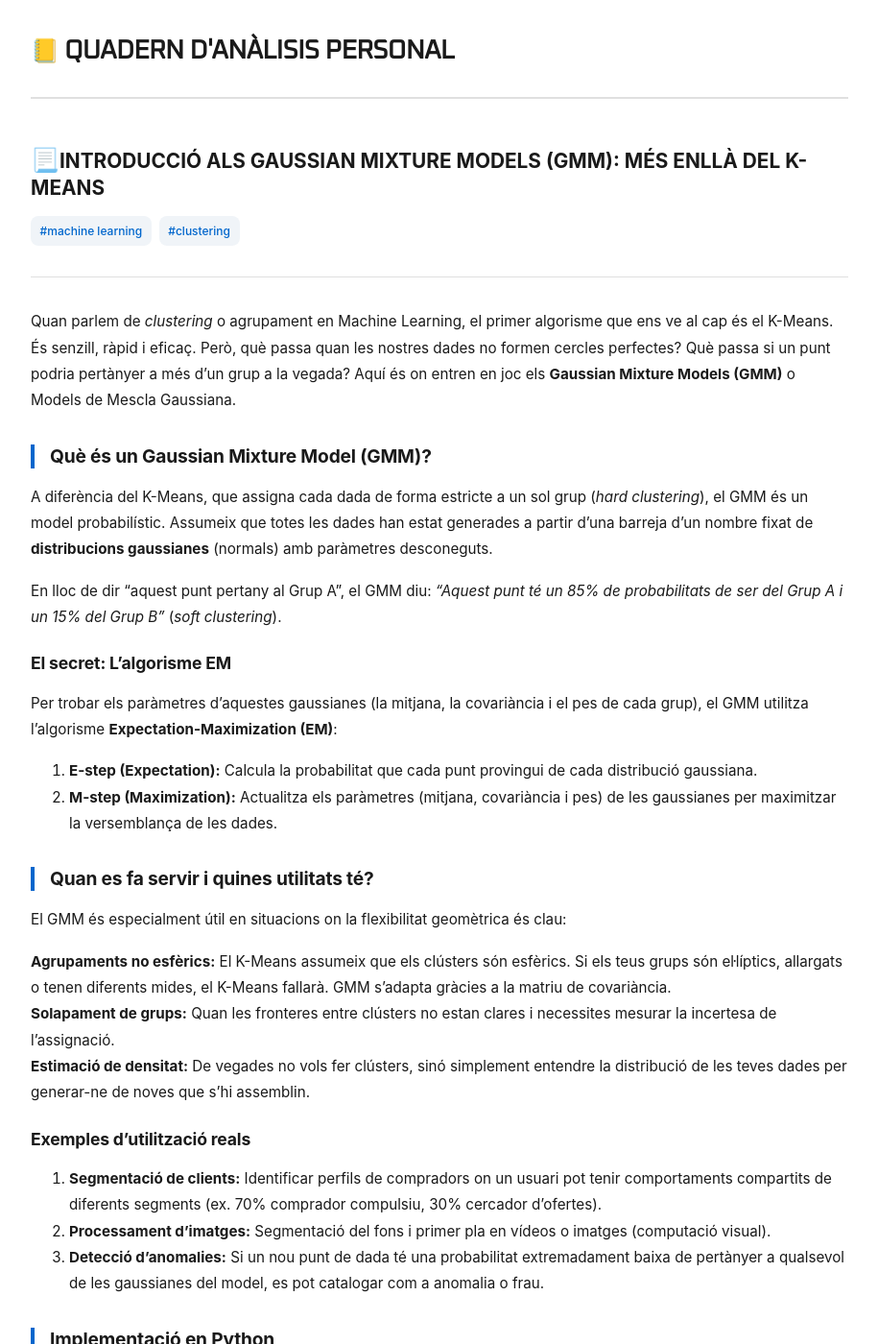
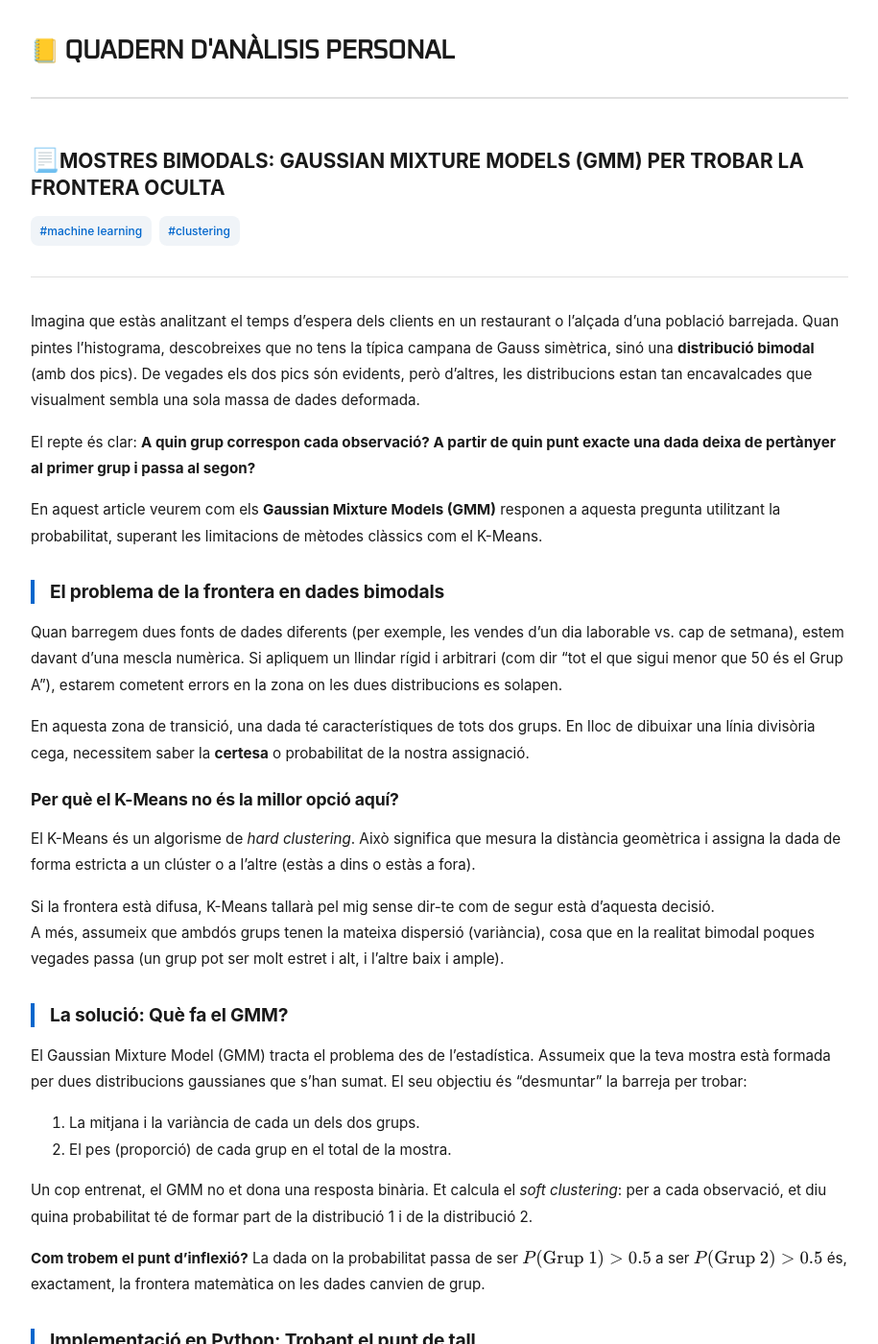
Before and after one commit to alberthr/alberthr.github.io, a Jekyll site: the page built from _posts/2026-06-21-gmm-mostres-distribucions.md, in a window 1280 px wide and 1400 px high. Shown: the whole window at 96% size, without its empty margins (182-1097 px from the left). Built offline with Jekyll 4.4.1, drawn with Linux system fonts in a browser that asks for light colours; comment, search, counter and statistics services are not loaded; some of the changed text lies outside the part shown.

Commit message:
Actualitza títol i contingut sobre GMM i mostres bimodals
Actualitzat el títol i el contingut per centrar-se en les mostres bimodals i la seva aplicació en Gaussian Mixture Models (GMM). S'han afegit exemples d'implementació en Python i R, així com una discussió sobre les limitacions del K-Means.

````diff
--- a/_posts/2026-06-21-gmm-mostres-distribucions.md
+++ b/_posts/2026-06-21-gmm-mostres-distribucions.md
@@ -1,74 +1,80 @@
 ---
 layout: post
-title: "Introducció als Gaussian Mixture Models (GMM): Més enllà del K-Means"
+title: "Mostres bimodals: Gaussian Mixture Models (GMM) per trobar la frontera oculta"
 tags:
   - machine learning
   - clustering
 ---
 
-Quan parlem de *clustering* o agrupament en Machine Learning, el primer algorisme que ens ve al cap és el K-Means. És senzill, ràpid i eficaç. Però, què passa quan les nostres dades no formen cercles perfectes? Què passa si un punt podria pertànyer a més d'un grup a la vegada? Aquí és on entren en joc els **Gaussian Mixture Models (GMM)** o Models de Mescla Gaussiana.
+Imagina que estàs analitzant el temps d'espera dels  clients en un restaurant o l'alçada d'una població barrejada. Quan pintes l'histograma, descobreixes que no tens la típica campana de Gauss simètrica, sinó una **distribució bimodal** (amb dos pics). De vegades els dos pics són evidents, però d'altres, les distribucions estan tan encavalcades que visualment sembla una sola massa de dades deformada.
 
-## Què és un Gaussian Mixture Model (GMM)?
+El repte és clar: **A quin grup correspon cada observació? A partir de quin punt exacte una dada deixa de pertànyer al primer grup i passa al segon?**
 
-A diferència del K-Means, que assigna cada dada de forma estricte a un sol grup (*hard clustering*), el GMM és un model probabilístic. Assumeix que totes les dades han estat generades a partir d'una barreja d'un nombre fixat de **distribucions gaussianes** (normals) amb paràmetres desconeguts.
-
-En lloc de dir "aquest punt pertany al Grup A", el GMM diu: *"Aquest punt té un 85% de probabilitats de ser del Grup A i un 15% del Grup B"* (*soft clustering*).
-
-### El secret: L'algorisme EM
-
-Per trobar els paràmetres d'aquestes gaussianes (la mitjana, la covariància i el pes de cada grup), el GMM utilitza l'algorisme **Expectation-Maximization (EM)**:
-1. **E-step (Expectation):** Calcula la probabilitat que cada punt provingui de cada distribució gaussiana.
-2. **M-step (Maximization):** Actualitza els paràmetres (mitjana, covariància i pes) de les gaussianes per maximitzar la versemblança de les dades.
+En aquest article veurem com els **Gaussian Mixture Models (GMM)** responen a aquesta pregunta utilitzant la probabilitat, superant les limitacions de mètodes clàssics com el K-Means.
 
 
-## Quan es fa servir i quines utilitats té?
+## El problema de la frontera en dades bimodals
 
-El GMM és especialment útil en situacions on la flexibilitat geomètrica és clau:
+Quan barregem dues fonts de dades diferents (per exemple, les vendes d'un dia laborable vs. cap de setmana), estem davant d'una mescla numèrica. Si apliquem un llindar rígid i arbitrari (com dir "tot el que sigui menor que 50 és el Grup A"), estarem cometent errors en la zona on les dues distribucions es solapen.
 
-* **Agrupaments no esfèrics:** El K-Means assumeix que els clústers són esfèrics. Si els teus grups són el·líptics, allargats o tenen diferents mides, el K-Means fallarà. GMM s'adapta gràcies a la matriu de covariància.
-* **Solapament de grups:** Quan les fronteres entre clústers no estan clares i necessites mesurar la incertesa de l'assignació.
-* **Estimació de densitat:** De vegades no vols fer clústers, sinó simplement entendre la distribució de les teves dades per generar-ne de noves que s'hi assemblin.
+En aquesta zona de transició, una dada té característiques de tots dos grups. En lloc de dibuixar una línia divisòria cega, necessitem saber la **certesa** o probabilitat de la nostra assignació.
 
-### Exemples d'utilització reals
-
-1. **Segmentació de clients:** Identificar perfils de compradors on un usuari pot tenir comportaments compartits de diferents segments (ex. 70% comprador compulsiu, 30% cercador d'ofertes).
-2. **Processament d'imatges:** Segmentació del fons i primer pla en vídeos o imatges (computació visual).
-3. **Detecció d'anomalies:** Si un nou punt de dada té una probabilitat extremadament baixa de pertànyer a qualsevol de les gaussianes del model, es pot catalogar com a anomalia o frau.
+### Per què el K-Means no és la millor opció aquí?
+El K-Means és un algorisme de *hard clustering*. Això significa que mesura la distància geomètrica i assigna la dada de forma estricta a un clúster o a l'altre (estàs a dins o estàs a fora).
+* Si la frontera està difusa, K-Means tallarà pel mig sense dir-te com de segur està d'aquesta decisió.
+* A més, assumeix que ambdós grups tenen la mateixa dispersió (variància), cosa que en la realitat bimodal poques vegades passa (un grup pot ser molt estret i alt, i l'altre baix i ample).
 
 
-## Implementació en Python
+## La solució: Què fa el GMM?
 
-A Python, la llibreria per excel·lència és `scikit-learn`. Podem utilitzar la classe `GaussianMixture`.
+El Gaussian Mixture Model (GMM) tracta el problema des de l'estadística. Assumeix que la teva mostra està formada per dues distribucions gaussianes que s'han sumat. El seu objectiu és "desmuntar" la barreja per trobar:
+1. La mitjana i la variància de cada un dels dos grups.
+2. El pes (proporció) de cada grup en el total de la mostra.
+
+Un cop entrenat, el GMM no et dona una resposta binària. Et calcula el *soft clustering*: per a cada observació, et diu quina probabilitat té de formar part de la distribució 1 i de la distribució 2.
+
+**Com trobem el punt d'inflexió?** La dada on la probabilitat passa de ser $P(\text{Grup 1}) > 0.5$ a ser $P(\text{Grup 2}) > 0.5$ és, exactament, la frontera matemàtica on les dades canvien de grup.
+
+
+## Implementació en Python: Trobant el punt de tall
+
+Anem a simular una distribució bimodal encavalcada i a utilitzar `scikit-learn` per trobar a quin grup pertany cada dada i determinar on es creuen les probabilitats.
 
 ```python
 import numpy as np
 import matplotlib.pyplot as plt
 from sklearn.mixture import GaussianMixture
-from sklearn.datasets import make_blobs
 
-# 1. Generar dades d'exemple de forma el·líptica
-X, _ = make_blobs(n_samples=300, centers=3, cluster_std=1.0, random_state=42)
-transformation = [[0.6, -0.6], [-0.4, 0.8]]
-X_aniso = np.dot(X, transformation)  # Estirem les dades
+# 1. Simulem una mostra bimodal (dues poblacions solapades)
+np.random.seed(42)
+grup_1 = np.random.normal(loc=20, scale=3, size=400)  # Mitjana 20
+grup_2 = np.random.normal(loc=28, scale=5, size=600)  # Mitjana 28 (més dispers)
+dades = np.concatenate([grup_1, grup_2]).reshape(-1, 1)
 
-# 2. Entrenar el model GMM
-# Triem 3 components (clústers)
-gmm = GaussianMixture(n_components=3, covariance_type='full', random_state=42)
-gmm.fit(X_aniso)
+# 2. Ajustem el GMM amb 2 components
+gmm = GaussianMixture(n_components=2, random_state=42)
+gmm.fit(dades)
 
-# 3. Predicció de clústers i probabilitats
-labels = gmm.predict(X_aniso)
-probs = gmm.predict_proba(X_aniso) # Probabilitats de pertinença
+# 3. Ordenem les dades per veure clarament la transició
+dades_ordenades = np.sort(dades, axis=0)
+probabilitats = gmm.predict_proba(dades_ordenades)
+assignacio = gmm.predict(dades_ordenades)
 
-# 4. Mostrar resultats
-plt.scatter(X_aniso[:, 0], X_aniso[:, 1], c=labels, cmap='viridis', s=40, zorder=2)
-plt.title("GMM Clustering en Python")
-plt.xlabel("Característica 1")
-plt.ylabel("Característica 2")
+# 4. Busquem el punt exacte on es creuen les probabilitats (frontera)
+# És el punt on la probabilitat del grup 0 baixa del 50% i puja la del grup 1
+punt_tall = dades_ordenades[np.argmin(np.abs(probabilitats[:, 0] - 0.5))]
+print(f"Les dades canvien de grup a partir del valor aproximat de: {punt_tall[0]:.2f}")
+
+# 5. Visualització de la transició probabilística
+plt.figure(figsize=(10, 5))
+plt.plot(dades_ordenades, probabilitats[:, 0], label="Probabilitat Grup 1", color="blue")
+plt.plot(dades_ordenades, probabilitats[:, 1], label="Probabilitat Grup 2", color="orange")
+plt.axvline(punt_tall, color="red", linestyle="--", label=f"Frontera ({punt_tall[0]:.2f})")
+plt.title("Transició de probabilitat i punt d'inflexió amb GMM")
+plt.xlabel("Valor de l'observació")
+plt.ylabel("Probabilitat")
+plt.legend()
 plt.show()
-
-# Exemple de probabilitats del primer punt
-print(f"Probabilitats del primer punt (Grup 0, 1, 2): {probs[0]}")
 ```
 
 ### Implementació en R
@@ -80,26 +86,37 @@ A R, una de les millors opcions és el paquet mclust, que a més té l'avantatge
 if(!require(mclust)) install.packages("mclust")
 library(mclust)
 
-# 2. Utilitzarem el dataset intern 'iris' (sense la columna de l'espècie)
-dades <- iris[, 1:4]
+# 2. Crear una mostra bimodal simulada
+set.seed(42)
+grup_1 <- rnorm(400, mean = 20, sd = 3)
+grup_2 <- rnorm(600, mean = 28, sd = 5)
+dades <- data.frame(valor = c(grup_1, grup_2))
 
-# 3. Entrenar el model GMM
-# Mclust busca automàticament el millor nombre de clústers i forma de covariància
-model_gmm <- Mclust(dades)
+# 3. Entrenar el model forçant 2 components (G=2)
+model_bimodal <- Mclust(dades$valor, G = 2)
 
-# 4. Resum del model
-summary(model_gmm)
+# 4. Veure a quin grup s'ha assignat cada observació final
+dades$grup_assignat <- model_bimodal$classification
 
-# 5. Visualitzar els resultats
-# Mostra la classificació i l'estimació de densitat
-plot(model_gmm, what = "classification")
+# 5. Extreure les probabilitats de pertinença (soft clustering)
+# 'z' conté una columna per a cada component (grup)
+dades$prob_grup1 <- model_bimodal$z[, 1]
+dades$prob_grup2 <- model_bimodal$z[, 2]
 
-# Accedir a les probabilitats de pertinença (soft clustering)
-probabilitats <- model_gmm$z
-head(probabilitats)
+# Mostrem les primeres línies del resultat
+head(dades)
+
+# 6. Trobar quines observacions estan a la zona d'incertesa (frontera)
+# Per exemple, observacions on la probabilitat està molt renyida (entre 45% i 55%)
+zona_frontera <- dades[dades$prob_grup1 > 0.45 & dades$prob_grup1 < 0.55, ]
+cat("Valors en la zona de transició directa:\n")
+print(range(zona_frontera$valor))
+
+# 7. Pintar la densitat dels dos grups trobats
+plot(model_bimodal, what = "density")
 ```
 
 ## Conclusió
-Els Gaussian Mixture Models són una eina extremadament potent que supera les limitacions geomètriques del K-Means clàssic. Tot i que requereixen més potència de càlcul i són més sensibles a tenir poques dades, el fet d'aportar una mètrica probabilística (predict_proba) els fa indispensables en l'arsenal de qualsevol científic de dades.
+Quan treballes amb dades reals, les fronteres netes no existeixen. En una distribució bimodal, el valor que separa els dos fenòmens no és un mur, sinó una zona de transició.
 
-T'has trobat mai amb dades que el K-Means no podia gestionar correctament? Deixa la teva experiència als comentaris!
+Utilitzar GMM en lloc de K-Means o llindars fixos et permet tractar aquesta transició amb rigor científic: saps exactament on es troba el punt d'inflexió matemàtic (el canvi de tendència al 50%) i, alhora, mantens el control sobre la incertesa de les teves dades en les zones de solapament.
````
